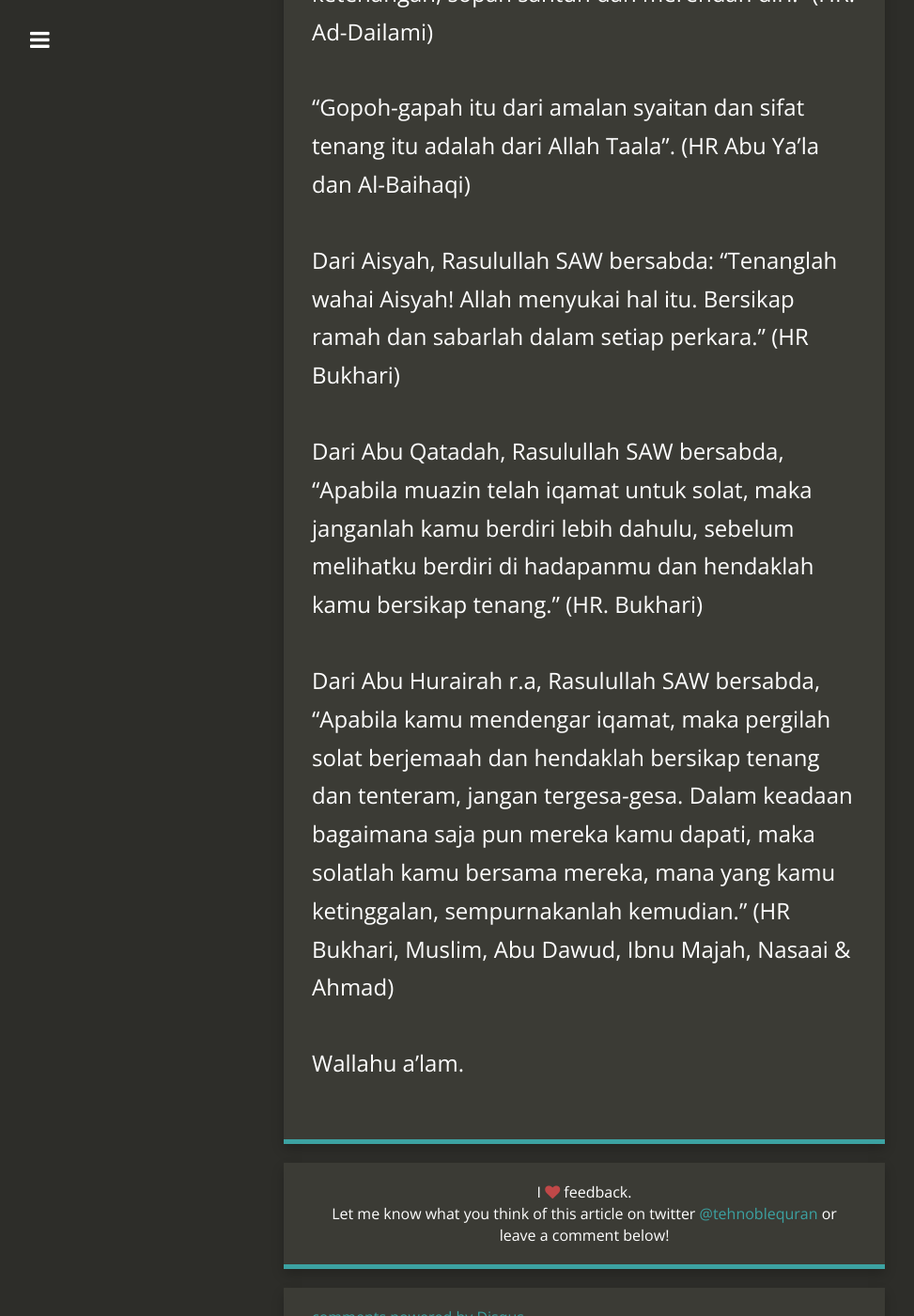
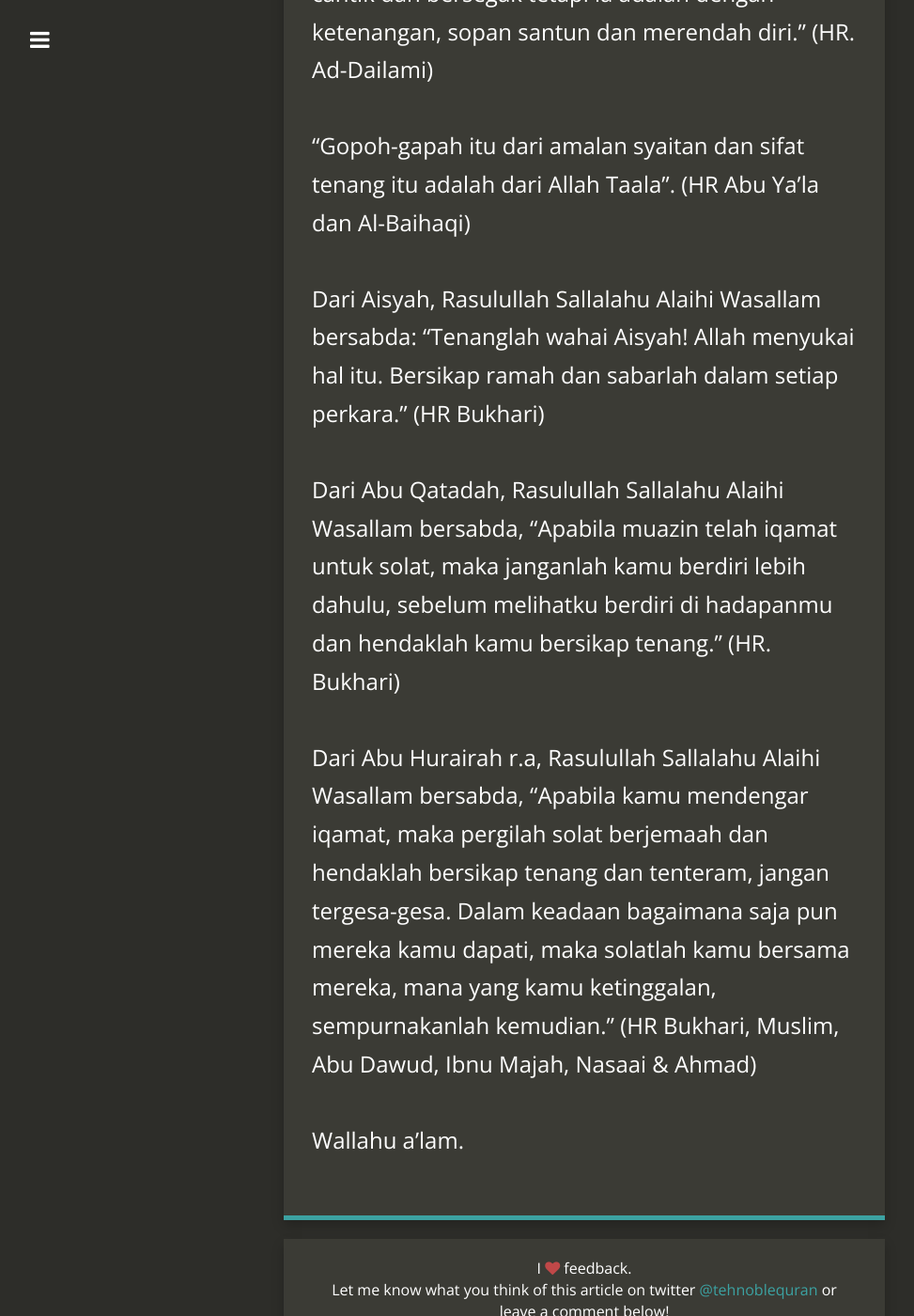
Before and after one commit to kedamaian/swsyafiq, a Jekyll site: the page built from _posts/2016-10-23-tenang-dan-jangan-tergesa-gesa.md, in a window 1280 px wide and 1400 px high, scrolled down 569 px. Shown: the whole window at 94% size, without its empty margins (18-991 px from the left). Built offline with Jekyll 4.4.1, drawn with Linux system fonts in a browser that asks for light colours; nearby versions of some CDN libraries; comment, search, counter and statistics services are not loaded; some of the changed text lies outside the part shown.

Commit message:
Update 2016-10-23-tenang-dan-jangan-tergesa-gesa.md

```diff
--- a/_posts/2016-10-23-tenang-dan-jangan-tergesa-gesa.md
+++ b/_posts/2016-10-23-tenang-dan-jangan-tergesa-gesa.md
@@ -6,7 +6,7 @@ title: Tenang dan Jangan Tergesa-gesa
 categories:
   - Tazkirah
 ---
-Nabi SAW bersabda, "Sesungguhnya sesiapa yang memiliki dua sifat, nescaya dikasihi oleh ALLAH iaitu lemah lembut dan tenang".
+Nabi Sallalahu Alaihi Wasallam bersabda, "Sesungguhnya sesiapa yang memiliki dua sifat, nescaya dikasihi oleh ALLAH iaitu lemah lembut dan tenang".
 (HR Muslim)
 
 "Bukanlah kemuliaan itu dengan memakai pakaian cantik dan bersegak tetapi ia adalah dengan ketenangan, sopan santun dan merendah diri."
@@ -15,10 +15,10 @@ Nabi SAW bersabda, "Sesungguhnya sesiapa yang memiliki dua sifat, nescaya dikasi
 "Gopoh-gapah itu dari amalan syaitan dan sifat tenang itu adalah dari Allah Taala".
 (HR Abu Ya’la dan Al-Baihaqi)
 
-Dari Aisyah,  Rasulullah SAW bersabda: "Tenanglah wahai Aisyah! Allah menyukai hal itu. Bersikap ramah dan sabarlah dalam setiap perkara." (HR Bukhari)
+Dari Aisyah,  Rasulullah Sallalahu Alaihi Wasallam bersabda: "Tenanglah wahai Aisyah! Allah menyukai hal itu. Bersikap ramah dan sabarlah dalam setiap perkara." (HR Bukhari)
 
-Dari Abu Qatadah, Rasulullah SAW bersabda, "Apabila muazin telah iqamat untuk solat, maka janganlah kamu berdiri lebih dahulu, sebelum melihatku berdiri di hadapanmu dan hendaklah kamu bersikap tenang." (HR. Bukhari)
+Dari Abu Qatadah, Rasulullah Sallalahu Alaihi Wasallam bersabda, "Apabila muazin telah iqamat untuk solat, maka janganlah kamu berdiri lebih dahulu, sebelum melihatku berdiri di hadapanmu dan hendaklah kamu bersikap tenang." (HR. Bukhari)
 
-Dari Abu Hurairah r.a, Rasulullah SAW bersabda, "Apabila kamu mendengar iqamat, maka pergilah solat berjemaah dan hendaklah bersikap tenang dan tenteram, jangan tergesa-gesa. Dalam keadaan bagaimana saja pun mereka kamu dapati, maka solatlah kamu bersama mereka, mana yang kamu ketinggalan, sempurnakanlah kemudian." (HR Bukhari, Muslim, Abu Dawud, Ibnu Majah, Nasaai & Ahmad)
+Dari Abu Hurairah r.a, Rasulullah Sallalahu Alaihi Wasallam bersabda, "Apabila kamu mendengar iqamat, maka pergilah solat berjemaah dan hendaklah bersikap tenang dan tenteram, jangan tergesa-gesa. Dalam keadaan bagaimana saja pun mereka kamu dapati, maka solatlah kamu bersama mereka, mana yang kamu ketinggalan, sempurnakanlah kemudian." (HR Bukhari, Muslim, Abu Dawud, Ibnu Majah, Nasaai & Ahmad)
 
 Wallahu a'lam.
```
